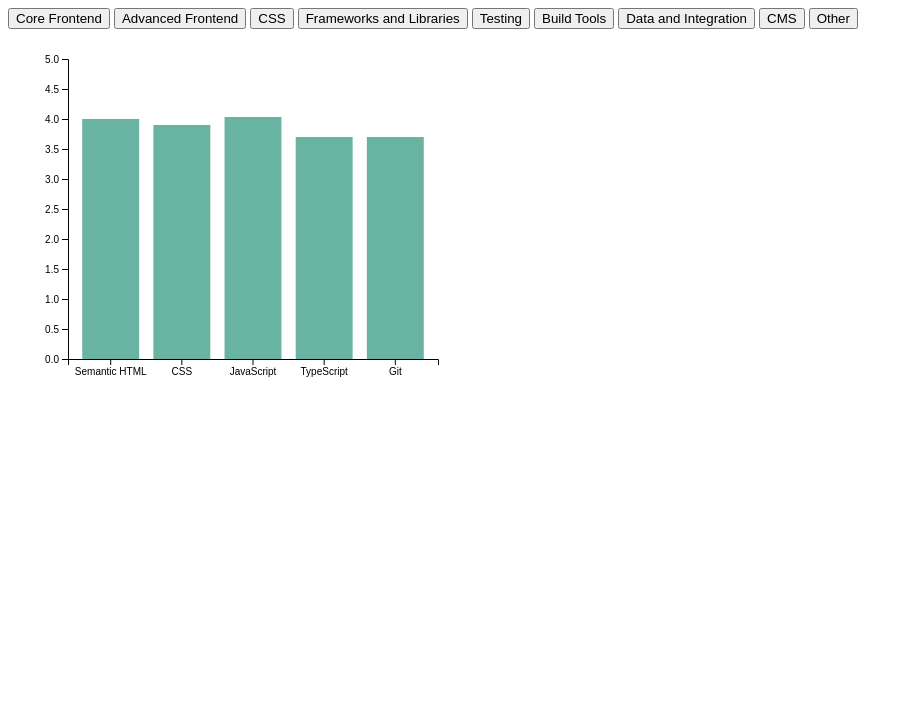
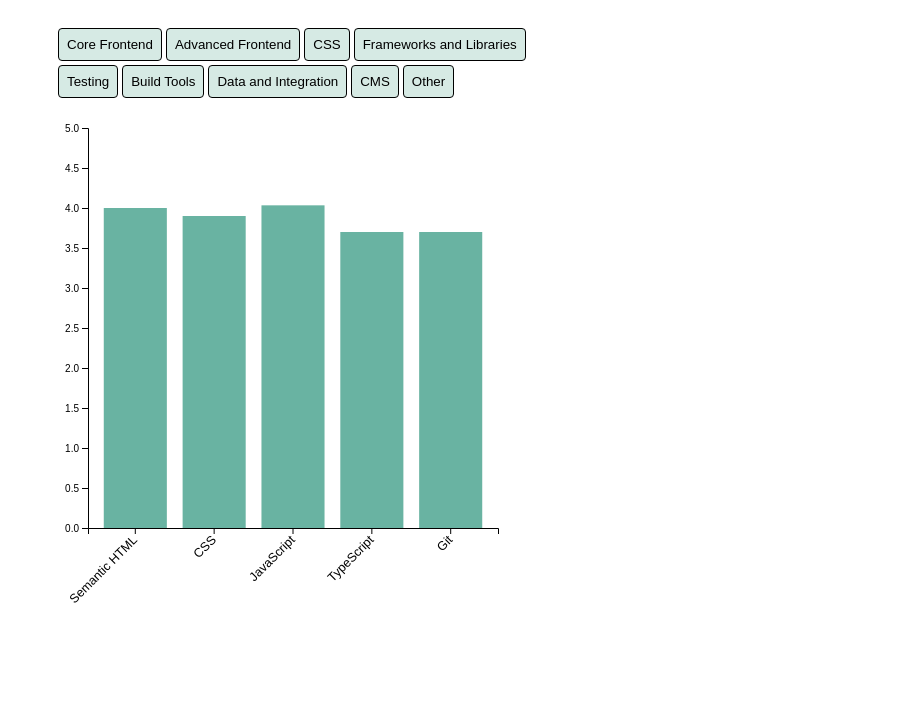
Before and after one commit to sash-enka/fed-survey, a plain HTML site: page index.html in a window 1280 px wide. Shown: the whole page, without its empty margins (0-913 px from the left). Drawn offline with nearby package versions, Linux system fonts and the light colour scheme.

Commit message:
Graph functionality working

```diff
--- a/index.html
+++ b/index.html
@@ -6,7 +6,7 @@
     <script src="https://d3js.org/d3.v6.js"></script>
 </head>
 <body>
-    <!-- TODO: style these -->
+    <div class="button-container">
         <button onclick="showCoreFrontend()">Core Frontend</button>
         <button onclick="showAdvancedFrontend()">Advanced Frontend</button>
         <button onclick="showCSS()">CSS</button>
@@ -16,9 +16,11 @@
         <button onclick="showDataIntegration()">Data and Integration</button>
         <button onclick="showCMS()">CMS</button>
         <button onclick="showOther()">Other</button>
+    </div>
 
     <!-- D3 graph sits below -->
     <div id="my_dataviz"></div>
     <script src="index.js"></script>
+    <link rel="stylesheet" href="styles.css">
 </body>
 </html>
--- a/index.js
+++ b/index.js
@@ -4,14 +4,14 @@ var xAxis;
 
 // set the dimensions and margins of the graph
 var margin = {top: 30, right: 30, bottom: 70, left: 60},
-    width = 460 - margin.left - margin.right,
-    height = 400 - margin.top - margin.bottom;
+    width = 500 - margin.left - margin.right,
+    height = 500 - margin.top - margin.bottom;
 
 // append the svg object to the body of the page
 var svg = d3.select("#my_dataviz")
     .append("svg")
     .attr("width", width + margin.left + margin.right)
-    .attr("height", height + margin.top + margin.bottom)
+    .attr("height", 600)
     .append("g")
     .attr("transform",
           "translate(" + margin.left + "," + margin.top + ")");
@@ -20,7 +20,6 @@ var svg = d3.select("#my_dataviz")
 d3.csv("https://raw.githubusercontent.com/sash-enka/fed-survey/main/averages.csv").then(data => {
     // split data into topics
     coreFrontendData = data.slice(0, 5);
-    console.log(coreFrontendData)
     advancedFrontendData = data.slice(5, 10);
     cssData = data.slice(10, 15);
     frameworksLibrariesData = data.slice(15, 20);
@@ -53,7 +52,10 @@ d3.csv("https://raw.githubusercontent.com/sash-enka/fed-survey/main/averages.csv
 
 function update(currData) {
     x.domain(currData.map(function(d) { return d.subtopicClean; }))
-    xAxis.call(d3.axisBottom(x))
+    xAxis.call(d3.axisBottom(x)).selectAll("text")
+    .attr("transform", "translate(-10,0)rotate(-45)")
+    .style("text-anchor", "end")
+    .style("font-size", "1.25em");
 
     // Update the chart with new data
     var u = svg.selectAll("rect")
@@ -69,6 +71,7 @@ function update(currData) {
     .attr("fill", "#69b3a2");
 }
 
+// onClick functions
 function showCoreFrontend() {
     update(coreFrontendData);
 }
--- /dev/null
+++ b/styles.css
@@ -0,0 +1,18 @@
+body {
+    width: 500px;
+    padding: 20px;
+}
+
+button {
+    background-color: rgba(84, 168, 141, 0.238);
+    padding: 8px;
+    border: 1px black solid;
+    border-radius: 4px
+}
+
+.button-container {
+    display: flex;
+    flex-wrap: wrap;
+    gap: 4px;
+    padding-left: 30px;
+}
```
Lines whose indentation alone changed are shown as unchanged.
